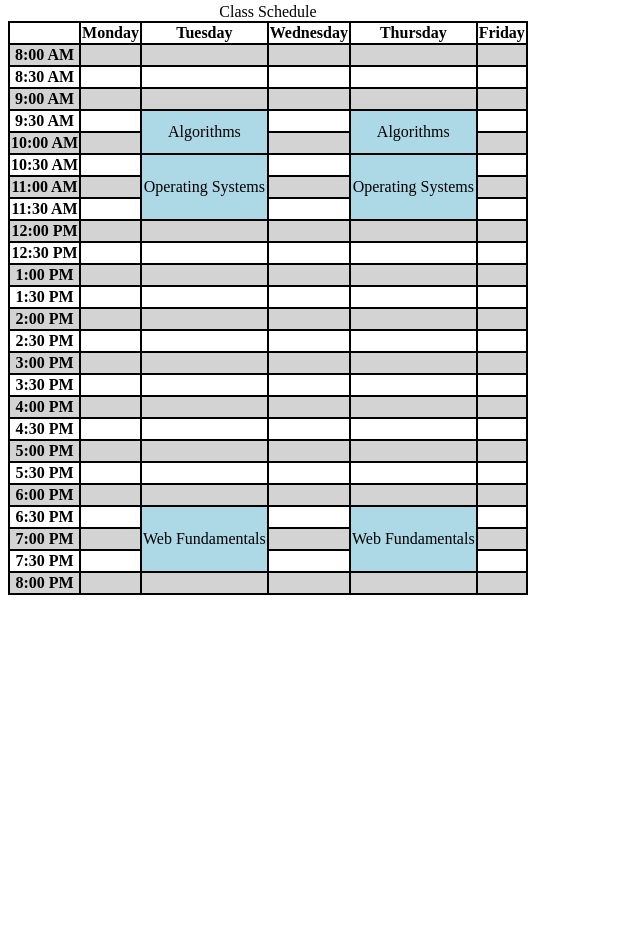
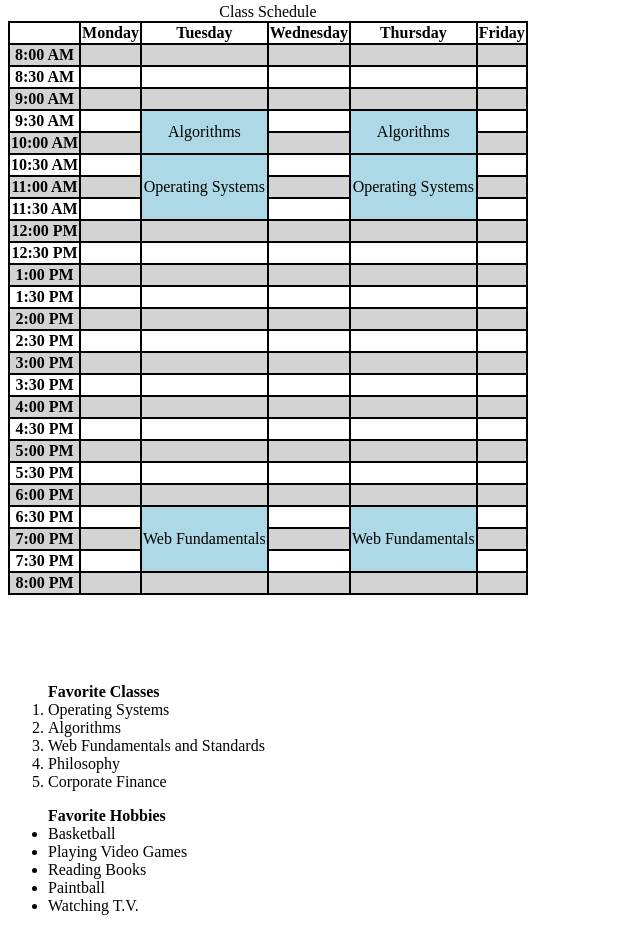
Before and after one commit to Moorhead42/WebFundamentalsHomework2, a plain HTML site: page Moorhead_HWK2/index.html in a window 1280 px wide. Shown: the part 2165-3096 px from the top of the page, without its empty margins (0-640 px from the left). Before the commit the page ends 2768 px from the top, so only its background shows below. Drawn offline with Linux system fonts and the light colour scheme.

Commit message:
Added two Lists as the last requirments for the assignment

```diff
--- a/Moorhead_HWK2/index.html
+++ b/Moorhead_HWK2/index.html
@@ -240,5 +240,29 @@
 
     </table>
 
+    <br />
+    <br />
+    <br />
+    <br />
+
+    <ol>
+        <caption><strong>Favorite Classes</strong></caption>
+        <li>Operating Systems</li>
+        <li>Algorithms</li>
+        <li>Web Fundamentals and Standards</li>
+        <li>Philosophy</li>
+        <li>Corporate Finance</li>
+    </ol>
+
+    <ul>
+        <caption><strong>Favorite Hobbies</strong></caption>
+        <li>Basketball</li>
+        <li>Playing Video Games</li>
+        <li>Reading Books</li>
+        <li>Paintball</li>
+        <li>Watching T.V.</li>
+    </ul>
+
+
 </body>
 </html>
```
